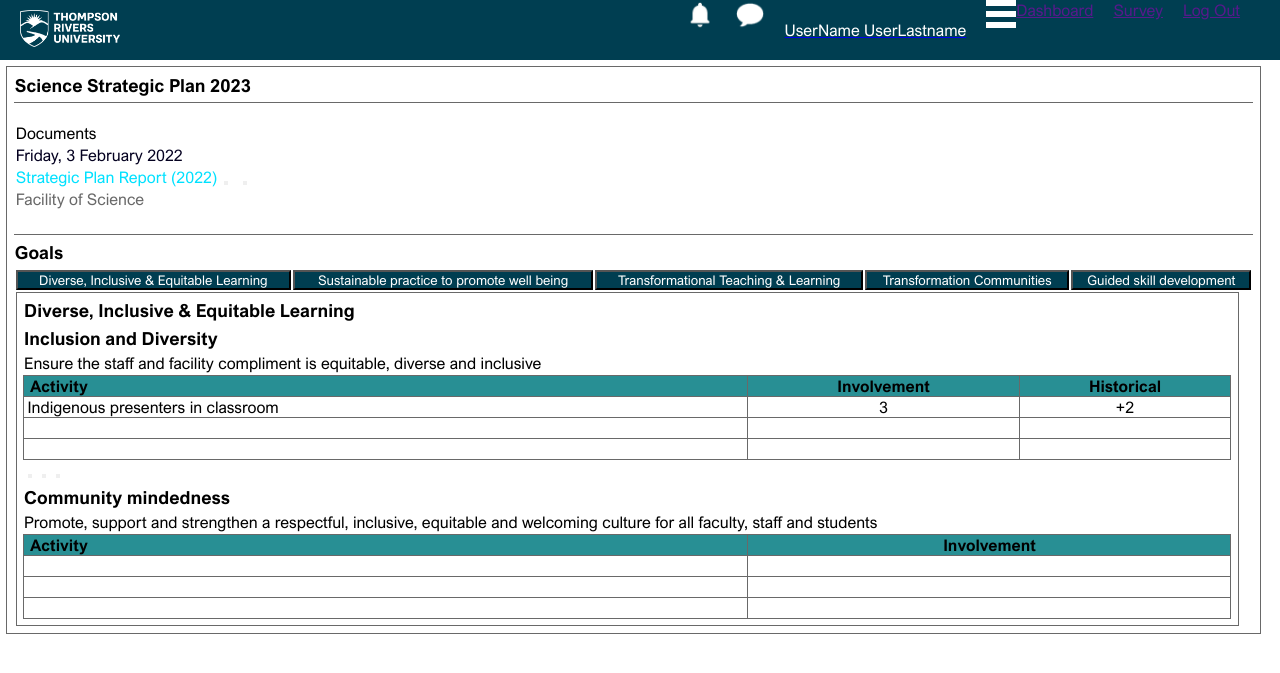
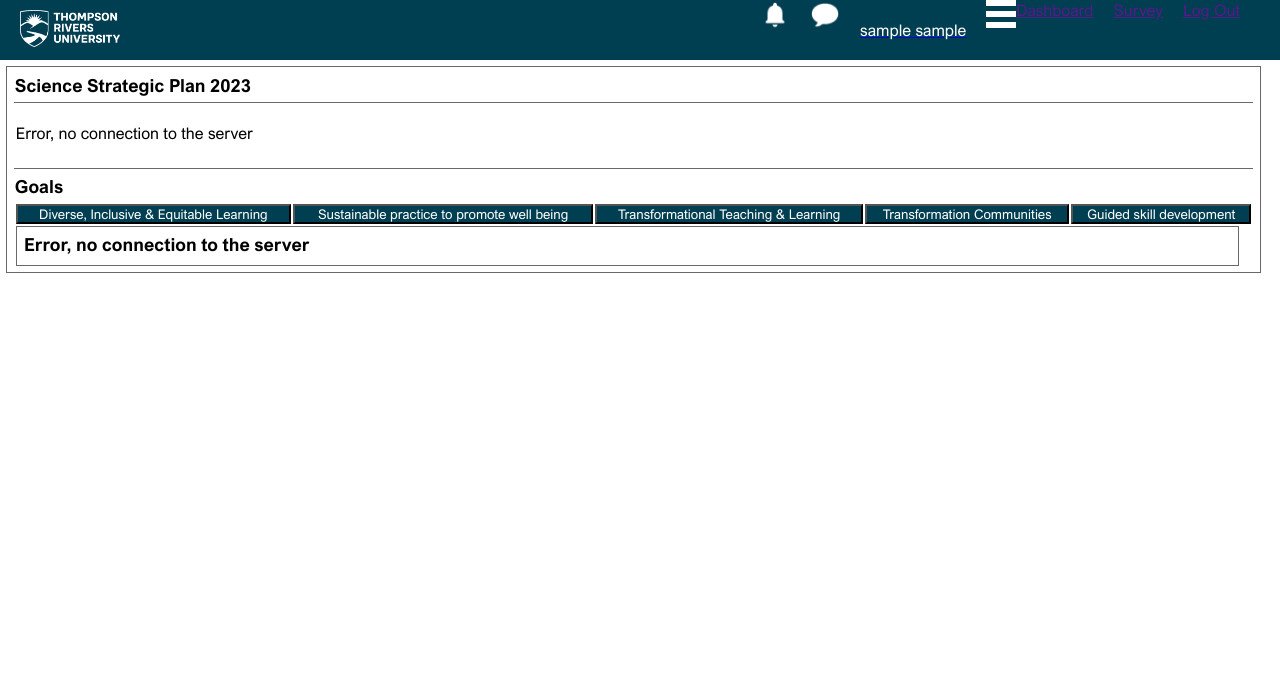
Before and after one commit to Malouni/SAPC-Platform, a PHP site: template pages/PastSurveyReport.php in a window 1280 px wide. Shown: the top 673 px of the page. Run offline with PHP 8.4, Linux system fonts and the light colour scheme; the template is opened without the code that fills it, so the values that code supplies are empty; the visitor is signed in with stand-in values (Sample User, id 1).

Commit message:
Made some changes according to db

```diff
--- a/pages/PastSurveyReport.php
+++ b/pages/PastSurveyReport.php
@@ -1,6 +1,4 @@
-<?php
 
-?>
 
 <!DOCTYPE html>
 <html lang="en">
@@ -26,7 +24,7 @@
         <ul>
             <li><a href="http://"><img src="../images/icons/notifications.png" alt="notifications" class="icon"></a></li>
             <li><a href="http://"><img src="../images/icons/message.png" alt="messages" class="icon"></a></li>
-            <li><a href="http://"><span>UserName</span> <span>UserLastname</span></a></li>
+            <li><a href="http://"><span><?php echo $_SESSION['userFirstName'];?></span> <span><?php echo $_SESSION['userLastName']; ?></span></a></li>
             <li><a href="http://"><img src="../images/icons/menu.png" alt="menu" class="icon"></a>
                 <ul>
                     <li><a href="">Dashboard</a></li>
@@ -39,24 +37,19 @@
 
     <div class="pastReports">
         <p class="headers">Science Strategic Plan 2023</p>
-        <div class="pastDocuments">
-            <div class="document">
-                <table>
-                    <tr class="rowDocuments">
-                        <td class="gridDocuments"><p class="document">Documents</p></td>
-                    </tr>
-                    <tr class="rowDocuments">
-                        <td class="gridDocuments"><p class="date">Friday, 3 February 2022</p></td>
-                    </tr>
-                    <tr class="rowDocuments">
-                        <td class="gridDocuments"><p class="SPRtext"> Strategic Plan Report (2022)</p> </td>
-                        <td><button src="../images/icons/pdf.png" class="pdf"> </button> <button src="../images/icons/downloadpdf.png" class="pdf"> </button> </td>
-                    </tr>
-                    <tr class="rowDocuments">
-                        <td class="gridDocuments"><p class="facility">Facility of Science</p></td>
-                    </tr>
-                </table>
-            </div>
+        <div class="pastDocuments" id="documents-pane">
+            <?php
+                if (!empty($result))
+                    echo $result;
+                else
+                    echo "<div class='document'>
+                            <table>
+                                <tr class='rowDocuments'>
+                                    <td class='gridDocuments'><p class='document'>Error, no connection to the server</p></td>
+                                </tr>
+                            </table>
+                          </div> ";
+            ?>
         </div>
         <p class="headers">Goals</p>
         <table class="tableGoals">
@@ -68,61 +61,14 @@
                 <th class="gridGoals"><button class="buttonGoals" id="GSDbutton">Guided skill development</button></th>
             </tr>
         </table>
-        <div class="report">
-            <p class="headers">Diverse, Inclusive & Equitable Learning</p>
-            <p class="headers">Inclusion and Diversity</p>
-            <p class="regularText">Ensure the staff and facility compliment is equitable, diverse and inclusive</p>
-            <table class="tablePastReport">
-                <tr class="rowPastReport">
-                    <th class="headerActivity">Activity</th>
-                    <th class="headerRest">Involvement</th>
-                    <th class="headerRest">Historical</th>
-                </tr>
-                <tr class="rowPastReport">
-                    <td class="gridActivity">Indigenous presenters in classroom</td>
-                    <td class="gridRest">3</td>
-                    <td class="gridRest">+2</td>
-                </tr>
-                <tr class="rowPastReport">
-                    <td class="gridActivity"> &nbsp; </td>
-                    <td class="gridRest"> &nbsp; </td>
-                    <td class="gridRest"> &nbsp; </td>
-                </tr>
-                <tr class="rowPastReport">
-                    <td class="gridActivity"> &nbsp; </td>
-                    <td class="gridRest"> &nbsp; </td>
-                    <td class="gridRest"> &nbsp; </td>
-                </tr>
-                <!--add php code for adding a new row-->
-                <tr>
-                    <td><button src="../images/icons/pdf.png" class="pdf"></button><button src="../images/icons/pdf.png" class="pdf"></button><button src="../images/icons/pdf.png" class="pdf"></button></td>
-                </tr>
-            </table>
-
-            <p class="headers">Community mindedness</p>
-            <p class="regularText">Promote, support and strengthen a respectful, inclusive, equitable and welcoming culture for all faculty, staff and students</p>
-
-            <table class="tablePastReport">
-                <tr class="rowPastReport">
-                    <th class="headerActivity">Activity</th>
-                    <th class="headerRest">Involvement</th>
-                </tr>
-                <tr class="rowPastReport">
-                    <td class="gridActivity"> &nbsp; </td>
-                    <td class="gridRest"> &nbsp; </td>
-                </tr>
-                <tr class="rowPastReport">
-                    <td class="gridActivity"> &nbsp; </td>
-                    <td class="gridRest"> &nbsp; </td>
-                </tr>
-                <tr class="rowPastReport">
-                    <td class="gridActivity"> &nbsp; </td>
-                    <td class="gridRest"> &nbsp; </td>
-                </tr>
-            </table>
+        <div class="report" id="report-pane">
+            <?php
+                if (!empty($result))
+                    echo $result;
+                else
+                    echo "<p class='headers'>Error, no connection to the server</p>";
+            ?>
         </div>
-
-
 
     </div>
 
```
Also changed, not shown: pages/PastSurveyReportModel.php (added, +55 -0 lines), scripts/PastSurveyReport.js (added, +138 -0 lines).
